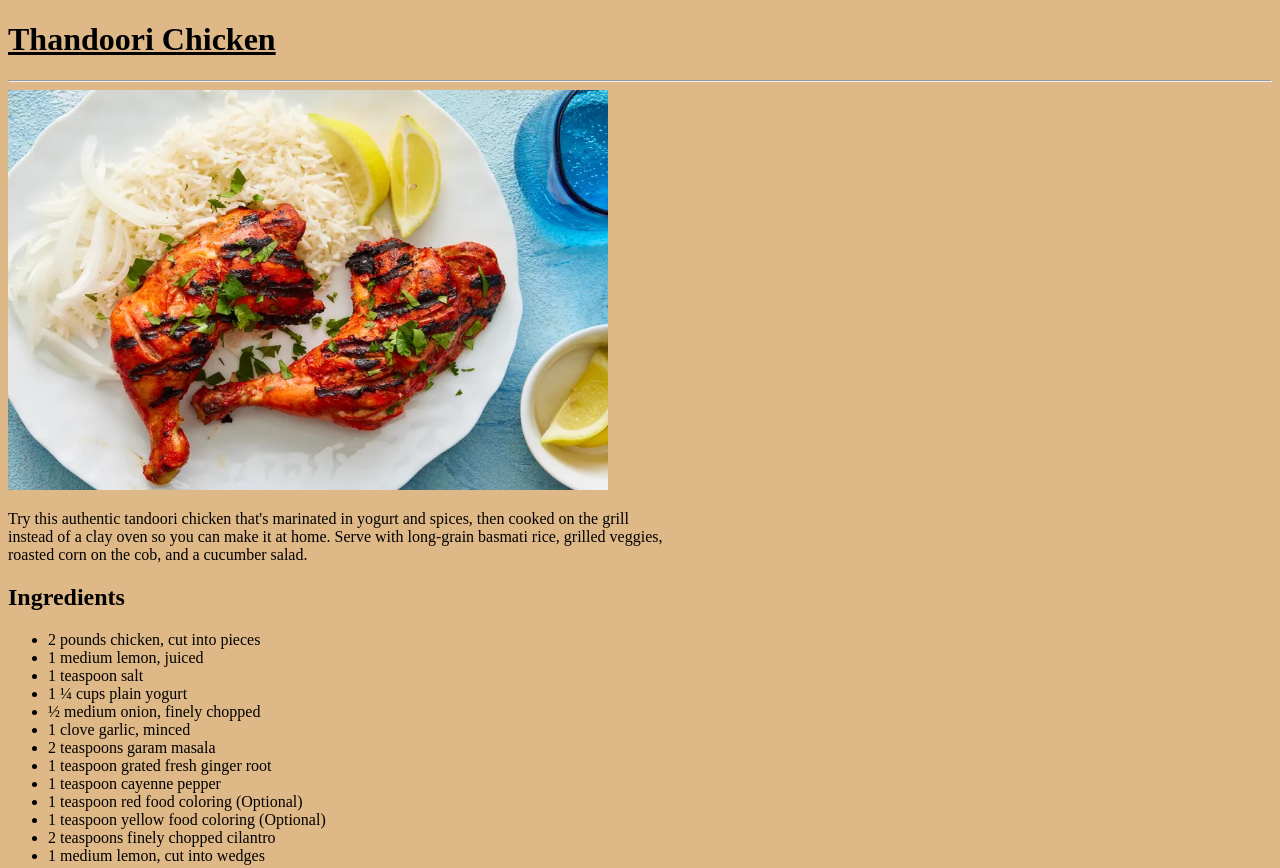
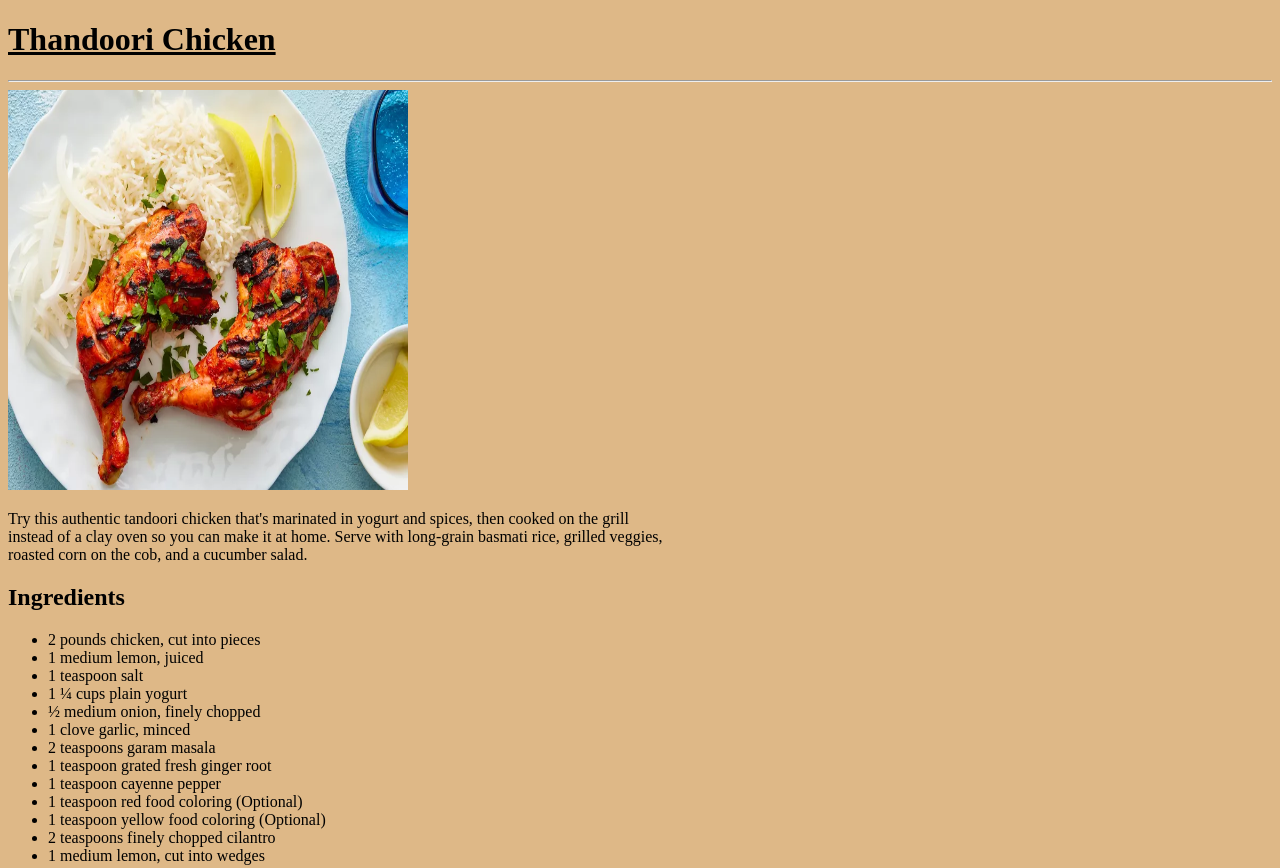
Before and after one commit to ImraanHoosen/MyFavRecipes, a plain HTML site: page recipes/tandoorichicken.html in a window 1280 px wide. Shown: the top 868 px of the page. Drawn offline with Linux system fonts and the light colour scheme.

Commit message:
Update tandoorichicken.html

```diff
--- a/recipes/tandoorichicken.html
+++ b/recipes/tandoorichicken.html
@@ -19,7 +19,7 @@
       src="../Images/tandooriimg.webp"
       alt="oicture of tandoori chicken"
       height="400"
-      width="600"
+      width="400"
     />
 
     <p>
```
